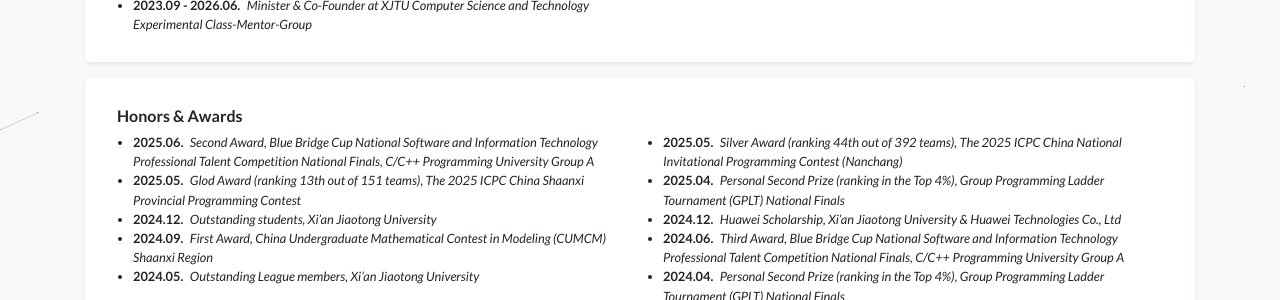
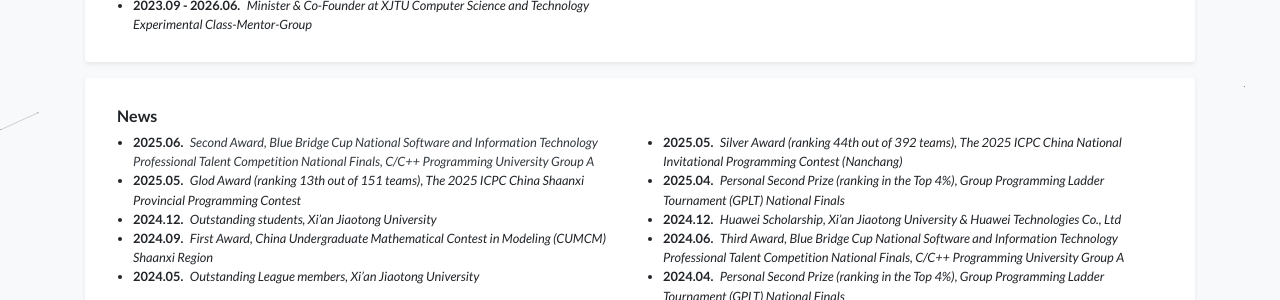
Before and after one commit to Lin-Shengxiang/Lin-Shengxiang.github.io, a Jekyll site: the page built from index.html, in a window 1280 px wide and 900 px high, scrolled down 819 px. Shown: the part 154-454 px from the top of the window. Built offline with Jekyll 4.4.1, drawn with Linux system fonts in a browser that asks for light colours; a style sheet for code colours, icons or effects is not loaded.

Commit message:
Update experience_card.html

```diff
--- a/_includes/widgets/experience_card.html
+++ b/_includes/widgets/experience_card.html
@@ -98,14 +98,20 @@
                     {% if site.data.profile.awards %}
                     <div class="col-md-12">
                         <div class="mx-2 my-1">
-                            <h6>Honors & Awards</h6>
+                            <h6>News</h6>
                             <ul class="list small pl-3 mb-1">
                                 <div class="row">
                                     {% for item in site.data.profile.awards %}
-                                    <div class="col-md-6"> <!-- 每行一个元素 -->
-                                        <li> <!-- 使用flex布局让date和name在一行 -->
-                                            <strong class="mr-1">{{item.date}}.</strong> <!-- 加粗日期 -->
-                                            <em>{{ item.name }}</em>
+                                    <div class="col-md-6">
+                                        <li>
+                                            <strong class="mr-1">{{item.date}}.</strong>
+                                            {% if item.url %}
+                                                <a href="{{ item.url }}" target="_blank" class="text-dark text-decoration-none">
+                                                    <em>{{ item.name }}</em>
+                                                </a>
+                                            {% else %}
+                                                <em>{{ item.name }}</em>
+                                            {% endif %}
                                         </li>
                                     </div>
                                     {% endfor %}
```
